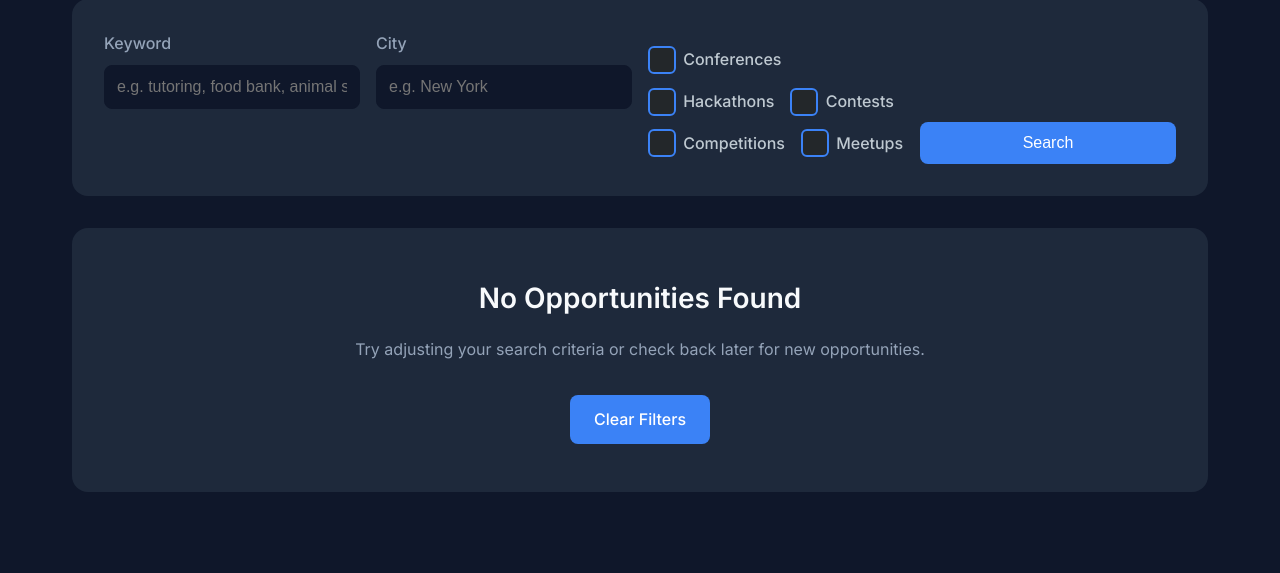
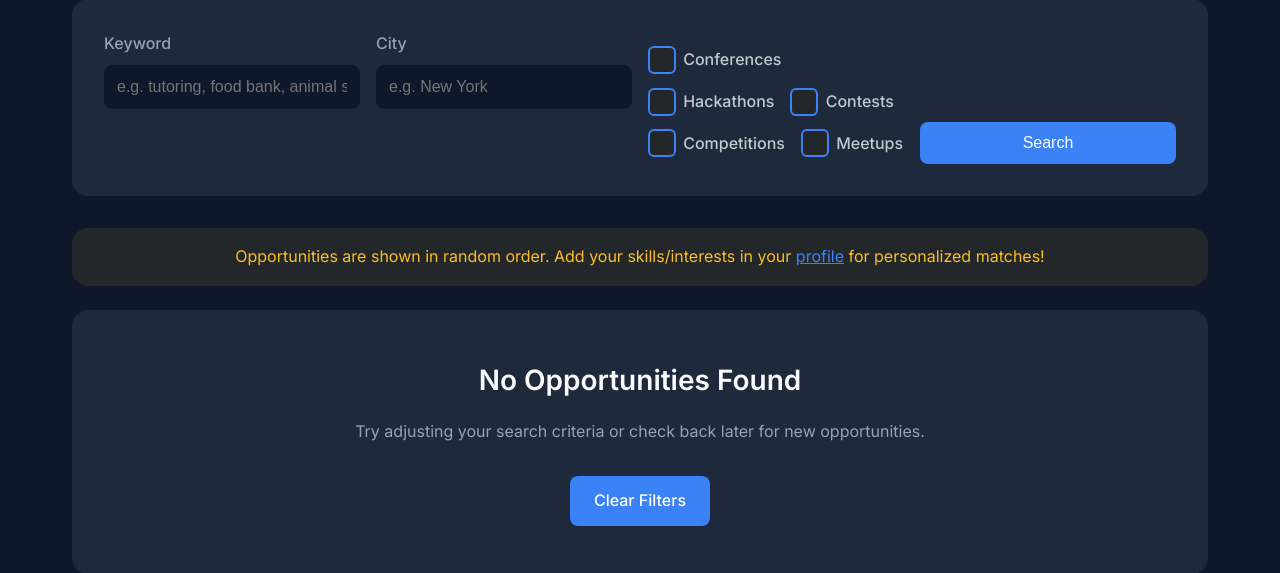
Before and after one commit to SarveshwarSenthilKumar/VolunteerHub, a Flask app: page /opportunities in a window 1280 px wide. Shown: the part 199-772 px from the top of the page. Run offline with Flask 2, Linux system fonts and the light colour scheme; the visitor is signed in with stand-in values (Sample User, id 1); data comes from the database, SQL or seed files in the repository; data that the repository does not hold is empty.

Commit message:
Added Skills and Interests Columns to DB

```diff
--- a/app.py
+++ b/app.py
@@ -64,11 +64,11 @@ Apply Link: [Apply Link]
 Separate each opportunity with a blank line. Ensure that the Apply Link is a valid, real-world URL (e.g., https://example.com/apply)."""
 
     try:
-        response = openai.chat.completions.create(
+        response = openai.ChatCompletion.create(
             model="gpt-3.5-turbo",
             messages=[{"role": "user", "content": prompt}]
         )
-        return response.choices[0].message.content
+        return response["choices"][0]["message"]["content"]
     except Exception as e:
         print(f"Error getting opportunities from ChatGPT: {e}")
         return None
@@ -114,11 +114,11 @@ def swipe():
     if not session.get("name"):
         return redirect("/auth/login")
 
-    # Get user id and city
+    # Get user id, city, and skills
     user_connection = sqlite3.connect("users.db")
     user_connection.row_factory = sqlite3.Row
     user_crsr = user_connection.cursor()
-    user_crsr.execute("SELECT id, city, state FROM users WHERE username = ?", (session["name"],))
+    user_crsr.execute("SELECT id, city, state, skills FROM users WHERE username = ?", (session["name"],))
     user = user_crsr.fetchone()
     user_connection.close()
 
@@ -130,16 +130,33 @@ def swipe():
     max_retries = 3
     retries = 0
     opportunities = []
+    used_skills = get_user_skills(user)
     while retries < max_retries:
         connection = sqlite3.connect("opportunities.db")
         connection.row_factory = sqlite3.Row
         crsr = connection.cursor()
-        crsr.execute("""
-            SELECT o.* FROM opportunities o
-            LEFT JOIN user_opportunities uo ON o.id = uo.opportunity_id AND uo.user_id = ?
-            WHERE uo.id IS NULL AND o.city LIKE ?
-            ORDER BY o.created_at DESC
-        """, (user["id"], f"%{user['city']}%"))
+        if used_skills:
+            # Personalized: prioritize matches by skills
+            skill_clauses = []
+            skill_params = []
+            for skill in used_skills:
+                skill_clauses.append("(LOWER(o.title) LIKE ? OR LOWER(o.description) LIKE ? OR LOWER(o.organization_name) LIKE ?)")
+                skill_params.extend([f"%{skill}%"] * 3)
+            skill_query = " AND (" + " OR ".join(skill_clauses) + ")" if skill_clauses else ""
+            crsr.execute(f"""
+                SELECT o.* FROM opportunities o
+                LEFT JOIN user_opportunities uo ON o.id = uo.opportunity_id AND uo.user_id = ?
+                WHERE uo.id IS NULL AND o.city LIKE ? {skill_query}
+                ORDER BY RANDOM()
+            """, [user["id"], f"%{user['city']}%"] + skill_params)
+        else:
+            # No skills: randomize
+            crsr.execute("""
+                SELECT o.* FROM opportunities o
+                LEFT JOIN user_opportunities uo ON o.id = uo.opportunity_id AND uo.user_id = ?
+                WHERE uo.id IS NULL AND o.city LIKE ?
+                ORDER BY RANDOM()
+            """, (user["id"], f"%{user['city']}%"))
         opportunities = [dict(row) for row in crsr.fetchall()]
         connection.close()
         # Filter out opportunities with missing/empty required fields
@@ -160,20 +177,10 @@ def swipe():
             connection.commit()
             connection.close()
             print(f"Inserted {inserted_count} new opportunities for {user['city']}")
-            # Fetch the newly added opportunities
-            connection = sqlite3.connect("opportunities.db")
-            connection.row_factory = sqlite3.Row
-            crsr = connection.cursor()
-            crsr.execute("""
-                SELECT o.* FROM opportunities o
-                LEFT JOIN user_opportunities uo ON o.id = uo.opportunity_id AND uo.user_id = ?
-                WHERE o.city LIKE ?
-                ORDER BY o.created_at DESC
-            """, (user["id"], f"%{user['city']}%"))
-            opportunities = [dict(row) for row in crsr.fetchall()]
-            connection.close()
         retries += 1
-    return render_template("swipe.html", opportunities=opportunities)
+    # PATCH: If no skills, set a flag for UI
+    randomized = not used_skills
+    return render_template("swipe.html", opportunities=opportunities, randomized=randomized)
 
 @app.route("/swipe_action", methods=["POST"])
 def swipe_action():
@@ -256,11 +263,11 @@ def all_opportunities():
     if not session.get("name"):
         return redirect("/auth/login")
 
-    # Get user id and city
+    # Get user id, city, and skills
     user_connection = sqlite3.connect("users.db")
     user_connection.row_factory = sqlite3.Row
     user_crsr = user_connection.cursor()
-    user_crsr.execute("SELECT id, city FROM users WHERE username = ?", (session.get("name"),))
+    user_crsr.execute("SELECT id, city, skills FROM users WHERE username = ?", (session.get("name"),))
     user = user_crsr.fetchone()
     user_connection.close()
 
@@ -278,7 +285,7 @@ def all_opportunities():
     all_keywords = [keyword] if keyword else []
     all_keywords += include_types
 
-    # Get all unswiped opportunities for this user, filtered by city and keywords
+    used_skills = get_user_skills(user)
     connection = sqlite3.connect("opportunities.db")
     connection.row_factory = sqlite3.Row
     crsr = connection.cursor()
@@ -298,12 +305,23 @@ def all_opportunities():
         if keyword_clauses:
             query += " AND (" + " OR ".join(keyword_clauses) + ")"
             params.extend(keyword_params)
-    query += " ORDER BY o.created_at DESC"
+    if used_skills:
+        skill_clauses = []
+        skill_params = []
+        for skill in used_skills:
+            skill_clauses.append("(LOWER(title) LIKE ? OR LOWER(description) LIKE ? OR LOWER(organization_name) LIKE ?)")
+            skill_params.extend([f"%{skill}%"] * 3)
+        if skill_clauses:
+            query += " AND (" + " OR ".join(skill_clauses) + ")"
+            params.extend(skill_params)
+        query += " ORDER BY RANDOM()"
+    else:
+        query += " ORDER BY RANDOM()"
     crsr.execute(query, params)
     opportunities = [dict(row) for row in crsr.fetchall()]
     connection.close()
-
-    return render_template("all_opportunities.html", opportunities=opportunities)
+    randomized = not used_skills
+    return render_template("all_opportunities.html", opportunities=opportunities, randomized=randomized)
 
 @app.route("/opportunities", methods=["GET"])
 def search_opportunities():
@@ -313,11 +331,11 @@ def search_opportunities():
     keyword = request.args.get("keyword", "").strip()
     city = request.args.get("city", "").strip()
 
-    # Get user id and city if not provided
+    # Get user id, city, and skills if not provided
     user_connection = sqlite3.connect("users.db")
     user_connection.row_factory = sqlite3.Row
     user_crsr = user_connection.cursor()
-    user_crsr.execute("SELECT id, city FROM users WHERE username = ?", (session.get("name"),))
+    user_crsr.execute("SELECT id, city, skills FROM users WHERE username = ?", (session.get("name"),))
     user = user_crsr.fetchone()
     user_connection.close()
 
@@ -338,7 +356,7 @@ def search_opportunities():
     all_keywords = [keyword] if keyword else []
     all_keywords += include_types
 
-    # Search in the database first
+    used_skills = get_user_skills(user)
     connection = sqlite3.connect("opportunities.db")
     connection.row_factory = sqlite3.Row
     crsr = connection.cursor()
@@ -357,115 +375,23 @@ def search_opportunities():
         if keyword_clauses:
             query += " AND (" + " OR ".join(keyword_clauses) + ")"
             params.extend(keyword_params)
-    query += " ORDER BY created_at DESC"
-    print("QUERY:", query)
-    print("PARAMS:", params)
+    if used_skills:
+        skill_clauses = []
+        skill_params = []
+        for skill in used_skills:
+            skill_clauses.append("(LOWER(title) LIKE ? OR LOWER(description) LIKE ? OR LOWER(organization_name) LIKE ?)")
+            skill_params.extend([f"%{skill}%"] * 3)
+        if skill_clauses:
+            query += " AND (" + " OR ".join(skill_clauses) + ")"
+            params.extend(skill_params)
+        query += " ORDER BY RANDOM()"
+    else:
+        query += " ORDER BY RANDOM()"
     crsr.execute(query, params)
     opportunities = [dict(row) for row in crsr.fetchall()]
     connection.close()
-
-    # --- ChatGPT fallback for new opportunities (commented out for demo) ---
-
-    if search_city:
-        def get_opportunities_from_chatgpt_with_keyword(city, keyword, event_types=None):
-            # Build a natural language description of what the user is searching for
-            search_desc = f"volunteer opportunities in {city}"
-            if keyword:
-                search_desc += f" related to '{keyword}'"
-            if event_types:
-                event_names = ', '.join(event_types)
-                search_desc += f" and ONLY include events of these types: {event_names}"
-            prompt = f"""
-Generate 5 real, currently active, and verifiable {search_desc}. For each opportunity, provide the following information in this exact format:
-
-Organization Name: [Name]
-Title: [Title]
-Description: [Description]
-City: [City]
-Location: [Location]
-Duration: [Duration]
-Volunteers Needed: [Number]
-Contact Info: [Contact Info]
-Apply Link: [Apply Link]
-
-IMPORTANT INSTRUCTIONS:
-- If event types are specified, ONLY include opportunities that are {event_names if event_types else 'any type'}.
-- Only include opportunities from well-known, reputable, and established organizations (such as United Way, Red Cross, Habitat for Humanity, local government, or major nonprofits).
-- The Apply Link must be a real, working, and direct URL to an actual volunteer opportunity or application page (not just the organization's homepage).
-- Do NOT include any links that are placeholders, made up, or that return a 404 or 'not found' error.
-- Do NOT use example.com, volunteerhub.com, or any fake or generic links.
-- Double-check that each link is valid and leads to a real opportunity.
-- Do NOT include any fictional or placeholder data.
-- Separate each opportunity with a blank line.
-"""
-            try:
-                response = openai.ChatCompletion.create(
-                    model="gpt-3.5-turbo",
-                    messages=[{"role": "user", "content": prompt}]
-                )
-                return response["choices"][0]["message"]["content"].strip()
-            except Exception as e:
-                print(f"Error getting opportunities from ChatGPT: {e}")
-                return None
-
-        max_retries = 3
-        all_valid_opps = []
-        seen_links = set()
-        for attempt in range(max_retries):
-            opportunities_text = get_opportunities_from_chatgpt_with_keyword(search_city, keyword, include_types)
-            if opportunities_text:
-                parsed_opportunities = extract_opportunity_info(opportunities_text)
-                for opp in parsed_opportunities:
-                    link = opp.get('apply_link')
-                    if link and is_valid_url(link):
-                        # Only add unique links
-                        normalized_link = link.lower().strip()
-                        if normalized_link not in seen_links:
-                            all_valid_opps.append(opp)
-                            seen_links.add(normalized_link)
-            if len(all_valid_opps) >= 5:
-                break
-        if all_valid_opps:
-            connection = sqlite3.connect("opportunities.db")
-            connection.row_factory = sqlite3.Row
-            crsr = connection.cursor()
-            inserted_count = 0
-            for opp in all_valid_opps:
-                if insert_opportunity_safely(crsr, opp):
-                    inserted_count += 1
-            connection.commit()
-            print(f"Inserted {inserted_count} new opportunities for {search_city} with keyword '{keyword}' (after retries)")
-            connection.close()
-
-    # --- End ChatGPT fallback (commented out for demo) ---
-
-    # After inserting, always fetch and display all matching results
-    connection = sqlite3.connect("opportunities.db")
-    connection.row_factory = sqlite3.Row
-    crsr = connection.cursor()
-    query = "SELECT * FROM opportunities WHERE 1=1"
-    params = []
-    if search_city:
-        query += " AND LOWER(city) LIKE ?"
-        params.append(f"%{search_city.lower()}%")
-    if all_keywords:
-        keyword_clauses = []
-        keyword_params = []
-        for kw in all_keywords:
-            if kw:
-                keyword_clauses.append("(LOWER(title) LIKE ? OR LOWER(description) LIKE ? OR LOWER(organization_name) LIKE ? OR LOWER(location) LIKE ?)")
-                keyword_params.extend([f"%{kw.lower()}%"] * 4)
-        if keyword_clauses:
-            query += " AND (" + " OR ".join(keyword_clauses) + ")"
-            params.extend(keyword_params)
-    query += " ORDER BY created_at DESC"
-    print("QUERY:", query)
-    print("PARAMS:", params)
-    crsr.execute(query, params)
-    opportunities = [dict(row) for row in crsr.fetchall()]
-    connection.close()
-
-    return render_template("opportunities.html", opportunities=opportunities)
+    randomized = not used_skills
+    return render_template("opportunities.html", opportunities=opportunities, randomized=randomized)
 
 @app.route("/fetch_opportunities_background", methods=["POST"])
 def fetch_opportunities_background():
@@ -630,7 +556,8 @@ def init_db():
             city TEXT,
             state TEXT,
             saved_opportunities TEXT DEFAULT '[]',
-            is_admin INTEGER DEFAULT 0
+            is_admin INTEGER DEFAULT 0,
+            skills TEXT DEFAULT ''
         )
     """)
     user_connection.commit()
@@ -891,7 +818,7 @@ def profile():
     if not user:
         user_connection.close()
         return redirect("/auth/login")
-    # Handle info/resume update
+    # Handle info/resume/skills update
     if request.method == "POST":
         # Info update
         name = request.form.get("name", user["name"])
@@ -900,6 +827,7 @@ def profile():
         state = request.form.get("state", user["state"])
         birthday = request.form.get("birthday", user["birthday"] if "birthday" in user.keys() else None)
         password = request.form.get("password", None)
+        skills = request.form.get("skills", user["skills"] if "skills" in user.keys() else "")
         update_fields = []
         update_values = []
         if name != user["name"]:
@@ -924,7 +852,10 @@ def profile():
             else:
                 update_fields.append("password = ?")
                 update_values.append(password)
-        # Resume upload
+        if skills != (user["skills"] if "skills" in user.keys() else ""):
+            update_fields.append("skills = ?")
+            update_values.append(skills)
+        # Resume upload and skill extraction
         if "resume" in request.files:
             file = request.files["resume"]
             if file and file.filename.lower().endswith(".pdf"):
@@ -932,6 +863,32 @@ def profile():
                 if resume_data:
                     update_fields.append("resume = ?")
                     update_values.append(resume_data)
+                    # Extract skills from resume using LLM
+                    try:
+                        import pdfplumber
+                        import openai
+                        import io
+                        file_stream = io.BytesIO(resume_data)
+                        with pdfplumber.open(file_stream) as pdf:
+                            text = ''.join(page.extract_text() or '' for page in pdf.pages)
+                        if text:
+                            prompt = f"""
+Given the following resume text, extract a concise, comma-separated list of the most relevant skills, areas of expertise, and interests for matching to volunteer opportunities. Only output the list, no extra text.
+
+Resume:
+{text}
+"""
+                            response = openai.ChatCompletion.create(
+                                model="gpt-3.5-turbo",
+                                messages=[{"role": "user", "content": prompt}]
+                            )
+                            skills_str = response["choices"][0]["message"]["content"].strip()
+                            if skills_str:
+                                update_fields.append("skills = ?")
+                                update_values.append(skills_str)
+                                skills = skills_str
+                    except Exception as e:
+                        print(f"Failed to extract skills from resume: {e}")
             elif file and file.filename:
                 message = "Only PDF files are allowed."
         if update_fields and (not message or message == "Profile updated successfully."):
@@ -1068,3 +1025,15 @@ except Exception as e:
 if autoRun:
     if __name__ == '__main__':
         app.run(debug=True, port=port)
+
+# --- PATCH: Helper to get user skills as list ---
+def get_user_skills(user):
+    # Accepts either a dict or sqlite3.Row
+    if isinstance(user, dict):
+        skills_str = user.get("skills", "")
+    else:
+        # sqlite3.Row supports key access
+        skills_str = user["skills"] if "skills" in user.keys() else ""
+    if not skills_str:
+        return []
+    return [s.strip().lower() for s in skills_str.split(",") if s.strip()]
--- a/createOpportunitiesDatabase.py
+++ b/createOpportunitiesDatabase.py
@@ -71,7 +71,8 @@ def create_users_database():
             dateJoined TEXT NOT NULL,
             saved_opportunities TEXT DEFAULT '[]',
             is_admin INTEGER DEFAULT 0,
-            resume BLOB
+            resume BLOB,
+            skills TEXT DEFAULT ''
         )
     """)
 
--- a/templates/all_opportunities.html
+++ b/templates/all_opportunities.html
@@ -2,6 +2,11 @@
 
 {% block content %}
 <div class="opportunities-container">
+    {% if randomized %}
+    <div class="randomized-message" style="background:#23272a;color:#fbbf24;padding:1rem 1.5rem;border-radius:1rem;margin-bottom:1.5rem;text-align:center;">
+        Opportunities are shown in random order. Add your skills/interests in your <a href="/profile" style="color:#3b82f6;text-decoration:underline;">profile</a> for personalized matches!
+    </div>
+    {% endif %}
     <div class="search-header">
         <h1 style="color: #fff;">All Opportunities in Your City</h1>
         <div class="search-bar-container">
--- a/templates/opportunities.html
+++ b/templates/opportunities.html
@@ -373,6 +373,12 @@
     {% endif %}
 </section>
 
+{% if randomized %}
+<div class="randomized-message" style="background:#23272a;color:#fbbf24;padding:1rem 1.5rem;border-radius:1rem;margin-bottom:1.5rem;text-align:center;">
+    Opportunities are shown in random order. Add your skills/interests in your <a href="/profile" style="color:#3b82f6;text-decoration:underline;">profile</a> for personalized matches!
+</div>
+{% endif %}
+
 {% if opportunities %}
     <div class="opportunities-grid">
         {% for opportunity in opportunities %}
--- a/templates/swipe.html
+++ b/templates/swipe.html
@@ -168,6 +168,11 @@
 
 {% block content %}
 <div class="swipe-container">
+    {% if randomized %}
+    <div class="randomized-message" style="background:#23272a;color:#fbbf24;padding:1rem 1.5rem;border-radius:1rem;margin-bottom:1.5rem;text-align:center;">
+        Opportunities are shown in random order. Add your skills/interests in your <a href="/profile" style="color:#3b82f6;text-decoration:underline;">profile</a> for personalized matches!
+    </div>
+    {% endif %}
     {% if opportunities %}
         {% for opportunity in opportunities %}
         <div class="flip-card" id="card-{{ loop.index0 }}" data-index="{{ loop.index0 }}" data-opportunity-id="{{ opportunity.id }}" {% if not loop.first %}style="display: none;"{% endif %}>
```
Also changed, not shown: templates/profile.html (+74 -0 lines).
